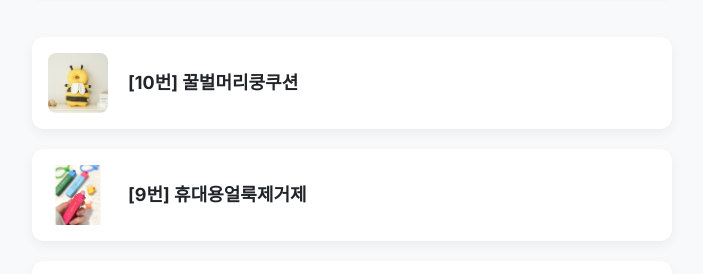
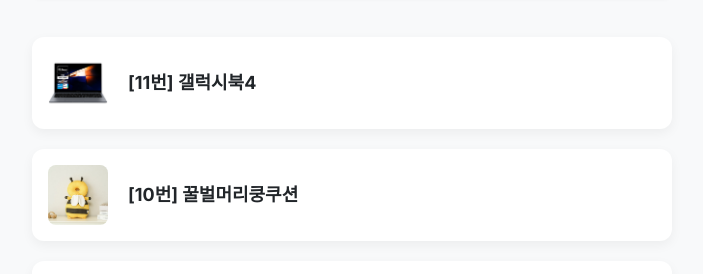
Before and after one commit to juubu1328/juubu1328.github.io, a plain HTML site: page index.html in a window 1280 px wide. Shown: the part 478-752 px from the top of the page, without its empty margins (288-991 px from the left). Drawn offline with Linux system fonts and the light colour scheme.

Commit message:
11번 제품 업로드

```diff
--- a/index.html
+++ b/index.html
@@ -73,6 +73,11 @@
 			/products/제품숫자 URL로 접속하시면 댓글 전용 페이지를 확인할 수 있습니다.
 		-->
         <main class="product-list">
+            <a href="https://link.coupang.com/a/cYZWrw" class="product-card" id="product-11">
+                <img src="/assets/images/products/11.png" alt="Product 11" class="product-image">
+                <h2 class="product-name">[11번] 갤럭시북4</h2>
+            </a>
+
             <a href="https://link.coupang.com/a/cYQfxi" class="product-card" id="product-10">
                 <img src="/assets/images/products/10.jpg" alt="Product 10" class="product-image">
                 <h2 class="product-name">[10번] 꿀벌머리쿵쿠션</h2>
```
Also changed, not shown: assets/images/products/11.png (added).
